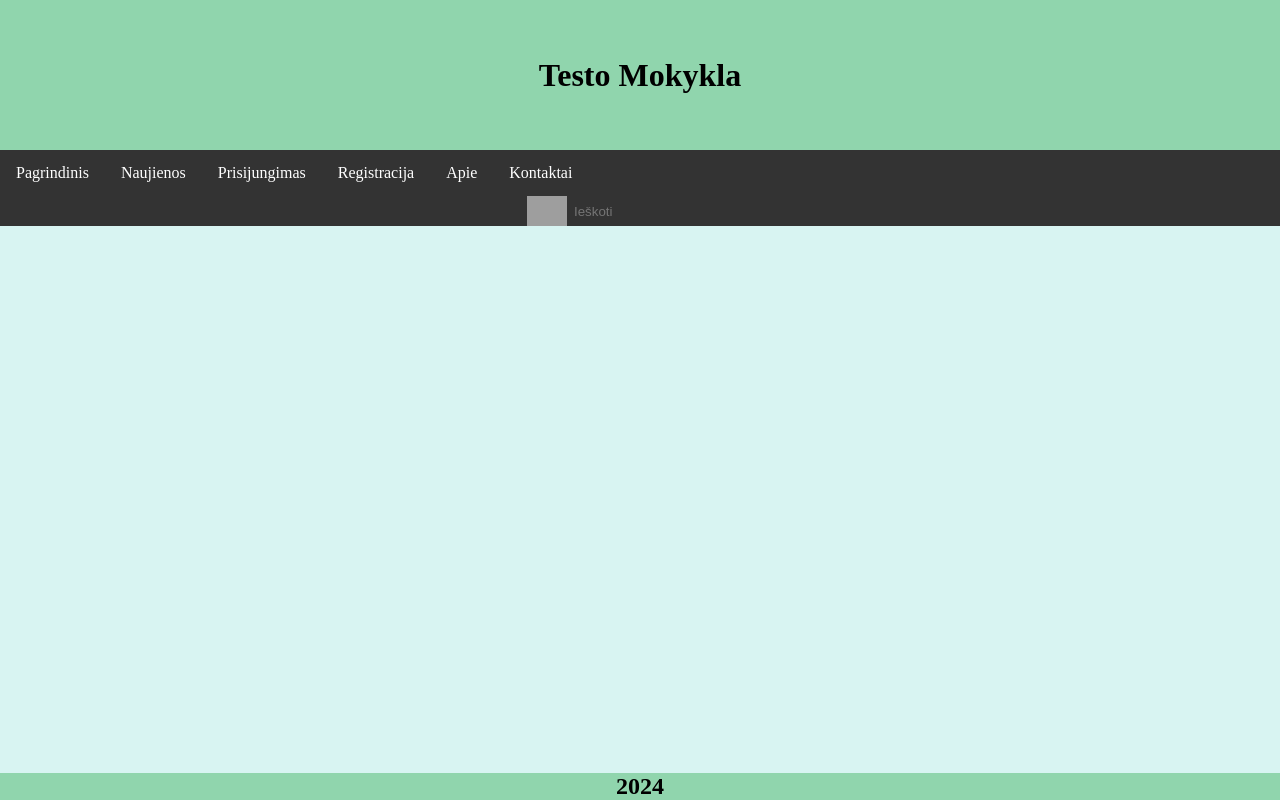
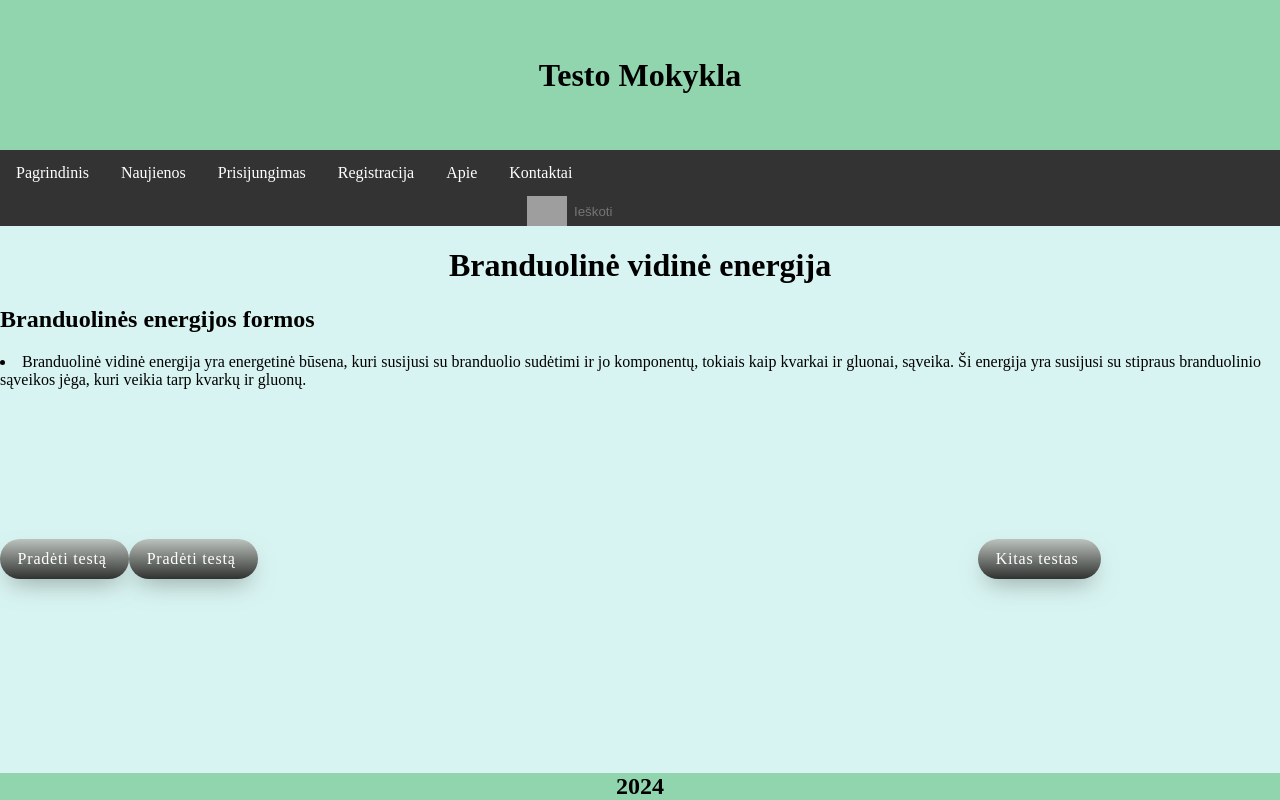
Before and after one commit to Laivelis123/saltibarsciai, a React (Vite) app in the folder testo-mokykla/frontend/: page /fizika/Brand in a window 1280 px wide. Built offline with nearby package versions, Linux system fonts and the light colour scheme; grey boxes are pictures that could not be loaded.

Commit message:
edit_psl

```diff
--- a/testo-mokykla/frontend/src/Pages/Accordion.css
+++ b/testo-mokykla/frontend/src/Pages/Accordion.css
@@ -37,3 +37,52 @@
   max-height: 9999px;
   transition: all 0.5s cubic-bezier(1, 0, 1, 0);
 }
+.container{
+  overflow: scroll;
+  height: 500px;
+
+
+}
+.container h1 {
+  text-align: center;
+}
+.container button{
+  display:inline-flex;
+  align-items: center;
+  margin-top:150px;
+  font-family: inherit;
+  font-weight: 500;
+  font-size: 16px;
+  padding: 0.7em 1.4em 0.7em 1.1em;
+  color: white;
+  background: #ad5389;
+  background: linear-gradient(0deg, rgb(48, 50, 48) 0%, rgb(188, 194, 189) 100%);
+  border: none;
+  box-shadow: 0 0.7em 1.5em -0.5em #676d6998;
+  letter-spacing: 0.05em;
+  border-radius: 20em;
+  cursor: pointer;
+  user-select: none;
+  -webkit-user-select: none;
+  touch-action: manipulation;
+}
+.container button:hover {
+  box-shadow: 0 0.5em 2em -0.5em #62656398;
+}
+.container button:active {
+  box-shadow: 0 0.5em 1em -0.5em #62656398;
+}
+.container .left {
+  /* Align to the left */
+  align-items: center;
+}
+
+.container .right {
+  /* Align to the right */
+  margin-left: 720px;
+}
+
+.container .center {
+  /* Centered button */
+  margin: 0 auto;
+}
--- a/testo-mokykla/frontend/src/Pages/Fizika.jsx
+++ b/testo-mokykla/frontend/src/Pages/Fizika.jsx
@@ -14,10 +14,9 @@ const data = [
     {
         tema: 'Vidinė energija',
         potemes: [
-            ['Pavyzdys', '/fizika/Pav'],//pavadinmas matomas puslapy, linkas į puslapį
-            ['1.2 Branduolinė', '/fizika/Brand'],
-            ['1.3 Elektroninė', '/fizika/Elek'],
-            ['1.4 Molekulinė', '/fizika/Mol']
+            ['1.1 Branduolinė', '/fizika/Brand'],
+            ['1.2 Elektroninė', '/fizika/Elek'],
+            ['1.3 Molekulinė', '/fizika/Mol']
         ],
     },
     {
--- a/testo-mokykla/frontend/src/Pages/Informaciniai/Branduoline.jsx
+++ b/testo-mokykla/frontend/src/Pages/Informaciniai/Branduoline.jsx
@@ -3,7 +3,31 @@ import UI from "../../components/UI";
 function Branduoline (){
     return (
         <UI>
-        {/*info goes here*/}
+        {
+            <div className="container">
+            <h1 id='header'>
+                Branduolinė vidinė energija
+            </h1>
+            <p1>
+                <h2>Branduolinės energijos formos</h2>
+                <li>
+                Branduolinė vidinė energija yra energetinė būsena, kuri
+                susijusi su branduolio sudėtimi ir jo komponentų, tokiais kaip kvarkai ir gluonai,
+                sąveika. Ši energija yra susijusi su stipraus branduolinio sąveikos jėga, kuri veikia tarp
+                kvarkų ir gluonų.                </li>
+            </p1>
+            <button className='left'>
+                Pradėti testą
+            </button>
+            <button className= 'center'>
+                Pradėti testą
+            </button>
+            <button className= 'right'>
+                Kitas testas
+            </button>
+
+            </div>
+        }
         </UI>
     );
 }
--- a/testo-mokykla/frontend/src/Pages/Informaciniai/Elektronine.jsx
+++ b/testo-mokykla/frontend/src/Pages/Informaciniai/Elektronine.jsx
@@ -4,7 +4,14 @@ function Elektronine()
 {
     return (
         <UI>
-        {/*info goes here*/}
+        {
+            <div className="container">
+            <h1>
+                Elektroninė vidinė energija
+            </h1>
+            </div>
+
+        }
         </UI>
     );
 }
--- a/testo-mokykla/frontend/src/Pages/Informaciniai/Molekuline.jsx
+++ b/testo-mokykla/frontend/src/Pages/Informaciniai/Molekuline.jsx
@@ -4,7 +4,14 @@ function Molekuline()
 {
     return (
         <UI>
-        {/*info goes here*/}
+        {
+             <div className="container">
+             <h1>
+                 Molekulinė vidinė energija
+             </h1>
+             </div>
+
+        }
         </UI>
     );
 
--- a/testo-mokykla/frontend/src/Pages/Informaciniai/Pavyzdys.jsx
+++ /dev/null
@@ -1,12 +0,0 @@
-import React from 'react'
-import UI from "../../components/UI";
-
-function Pavyzdys() {
-
-    return (
-        <UI>
-        {/*info goes here*/}
-        </UI>
-    );
-}
-export default Pavyzdys
```
Also changed, not shown: testo-mokykla/frontend/src/main.jsx (+2 -5 lines).
